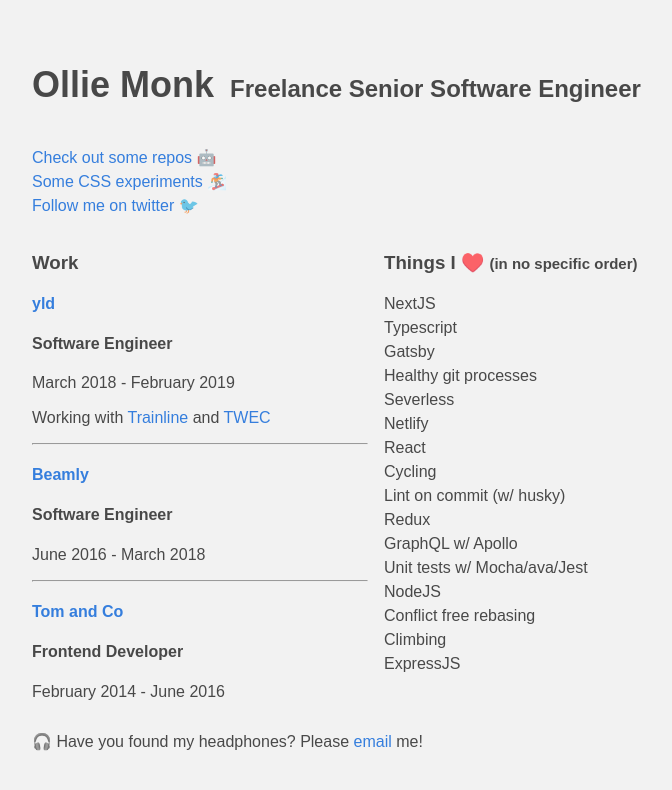
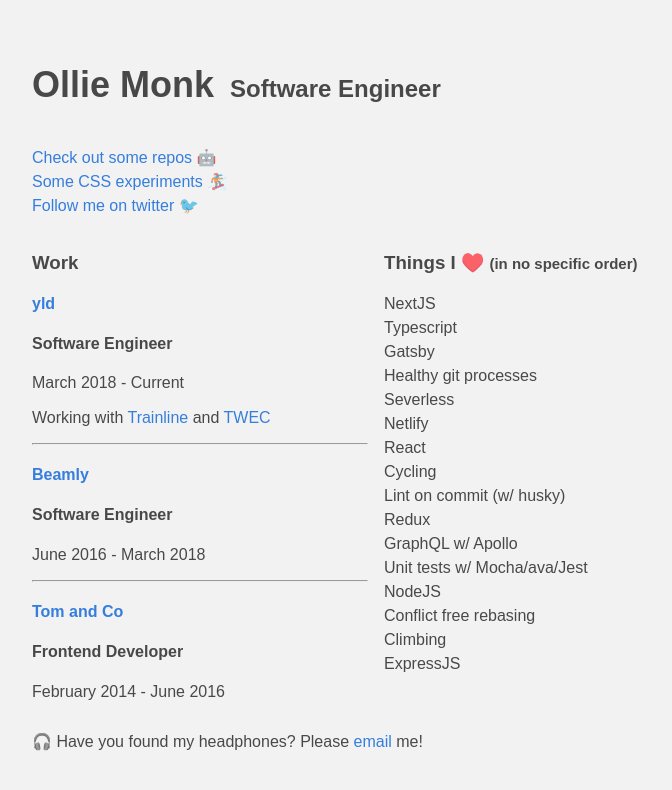
Before and after one commit to omonk/omonk.github.io, a website: page index.html in a window 1280 px wide. Shown: the whole page, without its empty margins (256-928 px from the left). Drawn offline with Linux system fonts and the light colour scheme.

Commit message:
back to yld I go

```diff
--- a/index.html
+++ b/index.html
@@ -19,7 +19,7 @@
             <div class="fl w-100">
                 <div class="flex-ns items-baseline">
                     <h1 class="f2 mt0 mr3-ns">Ollie Monk</h1>
-                    <h2 class="f3 mt0">Freelance Senior Software Engineer</h2>
+                    <h2 class="f3 mt0">Software Engineer</h2>
                 </div>
 
                 <p class="lh-copy fl cl">
@@ -40,7 +40,7 @@
                 </h4>
 
                 <h4>Software Engineer</h4>
-                <p>March 2018 - February 2019</p>
+                <p>March 2018 - Current</p>
 
                 <p>Working with
                     <a href="https://www.thetrainline.com" class="blue link dim" target="_blank">Trainline</a> and <a href="https://www.twec.com/" target="_blank" class="blue link dim">TWEC</a>
```
